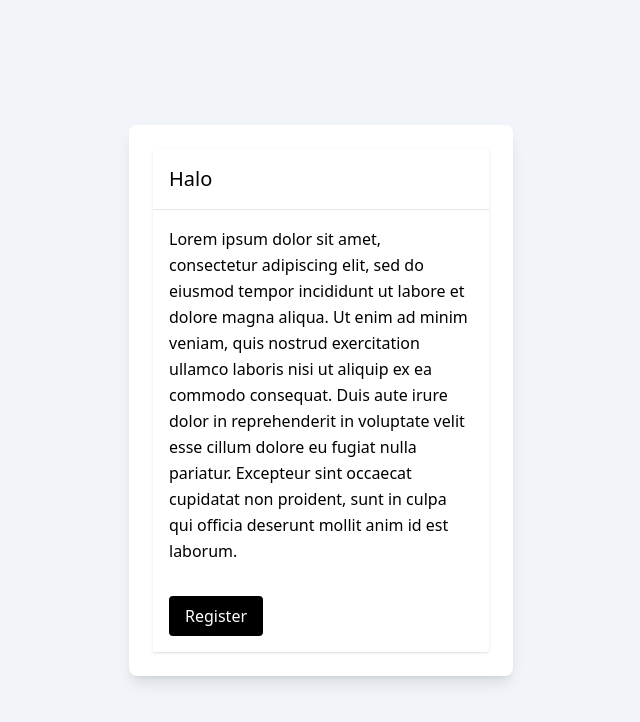
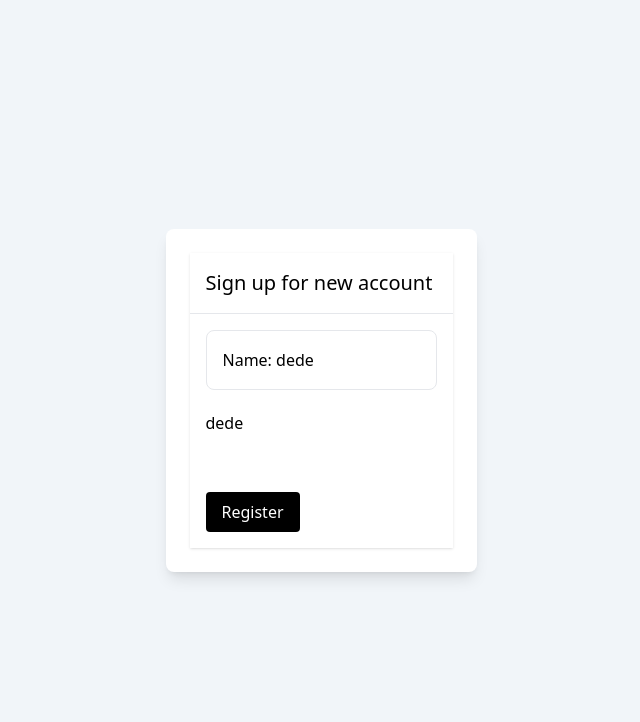
Before and after one commit to revaldoi/parsintadua, a React (Vite) app: page / in a window 1280 px wide. Shown: the top 722 px of the page, without its empty margins (319-959 px from the left). Built offline with nearby package versions, Linux system fonts and the light colour scheme.

Commit message:
form without component

```diff
--- a/src/App.jsx
+++ b/src/App.jsx
@@ -1,23 +1,33 @@
+import { IconPlaceholder, IconSettingsOff } from '@tabler/icons';
 import { useState } from 'react';
 import Button from './components/Button';
 import Card from './components/Card';
+import Counter from './components/Counter'
+import PlaceContentCenter from './components/PlaceContentCenter'
 // import './App.css';
 
 export default function App() {
+   const [form, setForm] = useState({
+      name: 'dede',
+      email: 'mail@domain.com'
+   })
+
+   function onChange(event){
+      setForm({...form, [event.target.name] : event.target.value})
+   }
    return (
       <div className={'bg-slate-100 antialiased flex items-center justify-center min-h-screen'}>
          <div className={'block p-6 rounded-lg shadow-lg bg-white max-w-sm'}>
             <Card>
-               <Card.Title>Halo</Card.Title>
+               <Card.Title>Sign up for new account</Card.Title>
                <Card.Body>
-                  Lorem ipsum dolor sit amet, consectetur adipiscing elit, sed
-                  do eiusmod tempor incididunt ut labore et dolore magna aliqua.
-                  Ut enim ad minim veniam, quis nostrud exercitation ullamco
-                  laboris nisi ut aliquip ex ea commodo consequat. Duis aute
-                  irure dolor in reprehenderit in voluptate velit esse cillum
-                  dolore eu fugiat nulla pariatur. Excepteur sint occaecat
-                  cupidatat non proident, sunt in culpa qui officia deserunt
-                  mollit anim id est laborum.
+                  <div className={'mb-5 border rounded-lg p-4'}>
+                     <p>Name: {form.name}</p>
+                  </div>
+                  <div className={'mb-6'}>
+                     <label htmlFor='name'></label>
+                     <input value={form.name} onChange={onChange} id={'name'} name={'name'}></input>
+                  </div>
                </Card.Body>
                <Card.Footer>
                   <Button onClick={() => console.log('Halo')} type='submit'>Register</Button>
--- a/src/components/PlaceContentCenter.jsx
+++ b/src/components/PlaceContentCenter.jsx
@@ -1,10 +1,8 @@
-export default function PlaceContentCenter({children}) {
+export default function PlaceContentCenter({ children }) {
    return (
       <div children className='bg-black'>
          <div className='bg-violet-900/20 min-h-screen flex items-center justify-center antialiased tracking-tight'>
-                <div className='max-w-lg w-full'>
-                    {children}
-                </div>
+            <div className='max-w-lg w-full'>{children}</div>
          </div>
       </div>
    );
```
Also changed, not shown: src/components/Counter.jsx (+5 -6 lines). Lines whose indentation alone changed are shown as unchanged.
